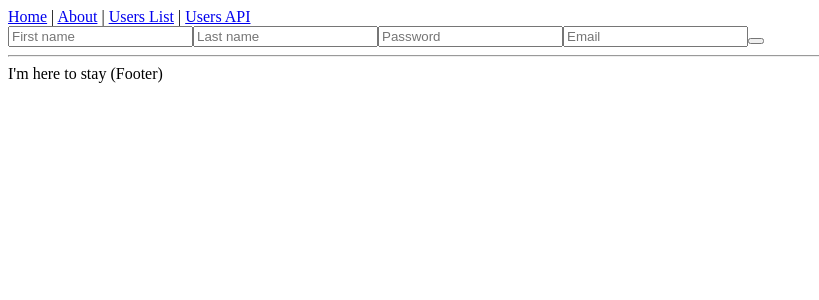
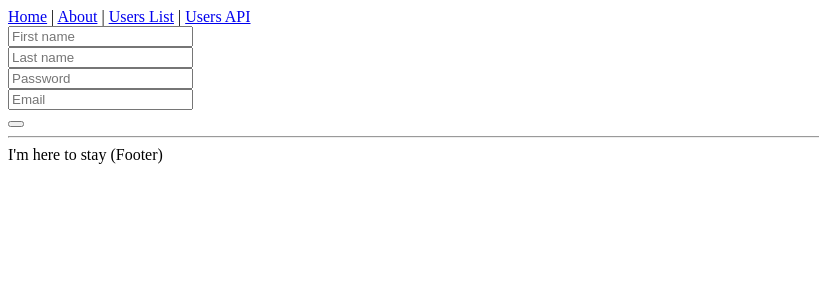
Before and after one commit to ShinteiMai/portfolio, a Next.js app in the folder web/: page /register in a window 1280 px wide. Shown: the top 300 px of the page, without its empty margins (0-819 px from the left). Built offline with nearby package versions, Linux system fonts and the light colour scheme.

Commit message:
Added simple error handling

```diff
--- a/web/components/fields/InputField.tsx
+++ b/web/components/fields/InputField.tsx
@@ -8,8 +8,14 @@ type InputProps = DetailedHTMLProps<
 
 export const InputField = ({
   field,
-  form: _,
+  form: { errors, touched },
   ...props
 }: FieldProps & InputProps) => {
-  return <input {...field} {...props} />;
+  const errorMessage = touched[field.name] && errors[field.name];
+  return (
+    <div>
+      <input {...field} {...props} />
+      {errorMessage && <div style={{ color: "red" }}>{errorMessage}</div>}
+    </div>
+  );
 };
--- a/web/pages/_app.tsx
+++ b/web/pages/_app.tsx
@@ -1,4 +1,4 @@
-import App, { Container } from "next/app";
+import App from "next/app";
 import React from "react";
 import { ApolloProvider } from "react-apollo";
 import withApollo from "../lib/withApollo";
@@ -7,11 +7,9 @@ class MyApp extends App<any> {
   render() {
     const { Component, pageProps, apolloClient } = this.props;
     return (
-      <Container>
-        <ApolloProvider client={apolloClient}>
-          <Component {...pageProps} />
-        </ApolloProvider>
-      </Container>
+      <ApolloProvider client={apolloClient}>
+        <Component {...pageProps} />
+      </ApolloProvider>
     );
   }
 }
--- a/web/pages/register.tsx
+++ b/web/pages/register.tsx
@@ -10,14 +10,31 @@ const Register = () => {
       <RegisterComponent>
         {(register) => (
           <Formik
-            onSubmit={async (data) => {
-              const response = await register({
-                variables: {
-                  data,
-                },
-              });
+            validateOnBlur={false}
+            validateOnChange={false}
+            onSubmit={async (data, { setErrors }) => {
+              try {
+                const response = await register({
+                  variables: {
+                    data,
+                  },
+                });
+                console.log(response);
+              } catch (err) {
+                const errors: { [key: string]: string } = {};
 
-              console.log(response);
+                err.graphQLErrors[0].extensions.exception.validationErrors.forEach(
+                  (validationErr: any) => {
+                    Object.values(validationErr.constraints).forEach(
+                      (message: any) => {
+                        errors[validationErr.property] = message;
+                      }
+                    );
+                  }
+                );
+
+                setErrors(errors);
+              }
             }}
             initialValues={{
               email: "",
```
Also changed, not shown: 1 other file (tests, documents, lock files or other folders).
